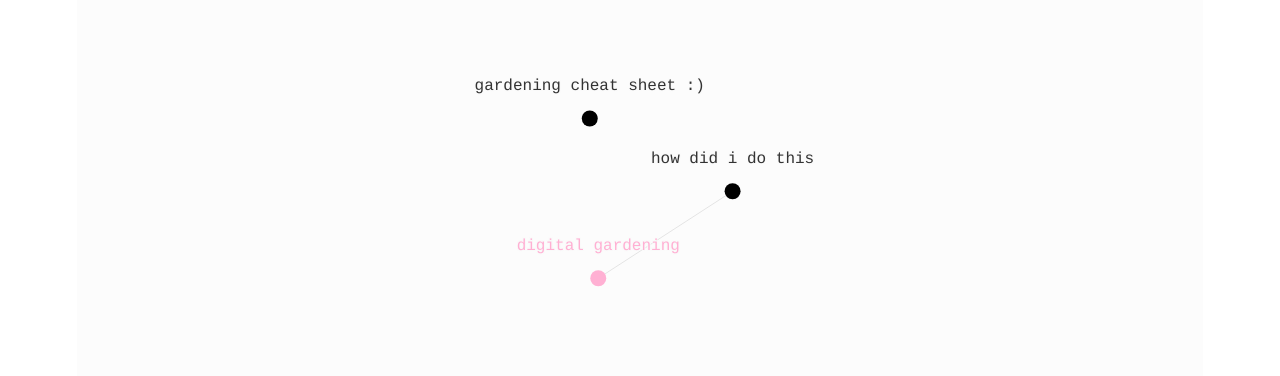
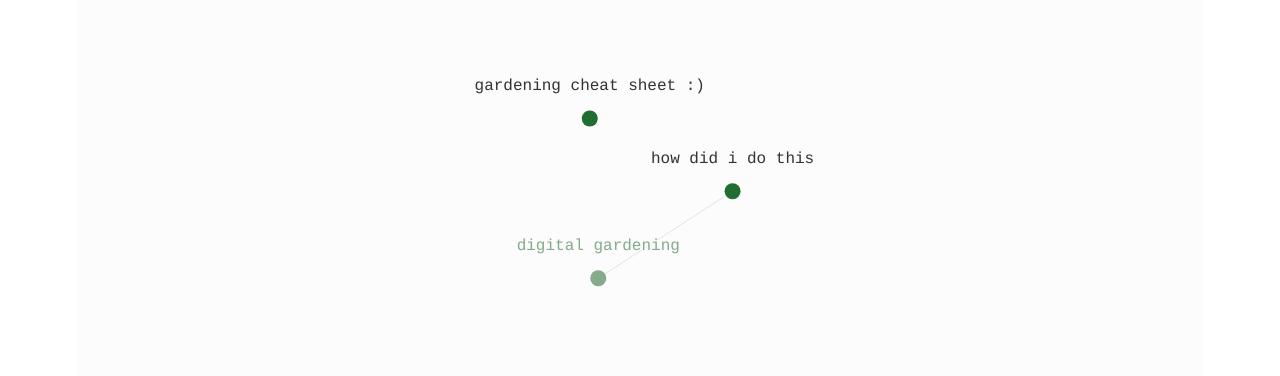
Before and after one commit to geminiworms/talyssagarden.github.io, a Jekyll site: the page built from _notes/what-is-digital-gardening.md, in a window 1280 px wide. Shown: the part 1155-1531 px from the top of the page. Built offline with Jekyll 4.4.1, drawn with Linux system fonts in a browser that asks for light colours.

Commit message:
change nodes to greens

```diff
--- a/_includes/notes_graph.html
+++ b/_includes/notes_graph.html
@@ -6,7 +6,7 @@
 
   .nodes circle {
     cursor: pointer;
-    fill: #206e3;
+    fill: #206e31;
     transition: all 0.15s ease-out;
   }
 
@@ -19,7 +19,7 @@
   .nodes [active],
   .text [active] {
     cursor: pointer;
-    fill: #ffb0d3;
+    fill: #84ab8c;
   }
 
   .inactive {
```
